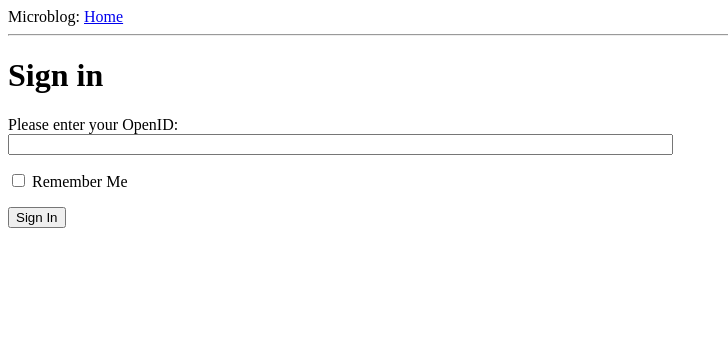
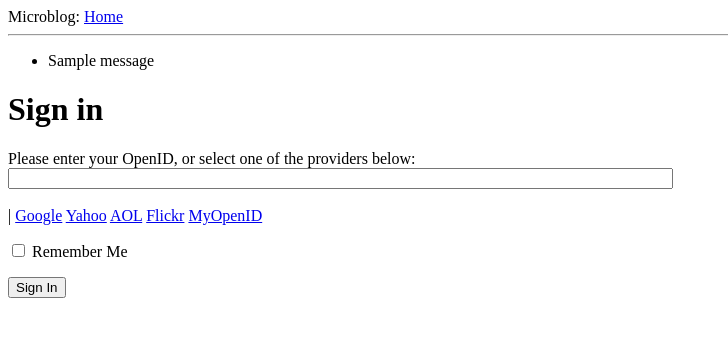
Before and after one commit to calb3ars/berkeley_bathroom, a Flask app: page /login in a window 1280 px wide. Shown: the top 337 px of the page, without its empty margins (0-728 px from the left). Run offline with Flask 2, Linux system fonts and the light colour scheme; one stand-in notice (Sample message) is shown.

Commit message:
added OpenID providers

```diff
--- a/app/templates/base.html
+++ b/app/templates/base.html
@@ -9,6 +9,15 @@
 	<body>
 		<div>Microblog: <a href="/index">Home</a></div>
 		<hr>
+		{% with messages = get_flashed_messages() %}
+			{% if messages %}
+				<ul>
+					{% for message in messages %}
+						<li>{{ message }}</li>
+					{% endfor %}
+				</ul>
+			{% endif %}
+		{% endwith %}
 		{% block content %}{% endblock %}
 	</body>
 </html>
--- a/app/templates/login.html
+++ b/app/templates/login.html
@@ -2,12 +2,32 @@
 {% extends "base.html" %}
 
 {% block content %}
+<script type="text/javascript">
+	function set_openid(openid, pr)
+		{
+			u = openid.search('<username>')
+			if (u != -1) {
+				//openid requires username
+				user = prompt('Enter your ' + pr + ' username:')
+				openid = openid.substr(0, u) + user
+			}
+			form = document.forms['login'];
+			form.elements['openid'].value = openid
+		}
+</script>
+
 	<h1>Sign in</h1>
 	<form action="" method="post" name="login">
 		{{ form.hidden_tag() }}
 		<p>
-			Please enter your OpenID:<br>
-			{{ form.openid(size=80) }}
+			Please enter your OpenID, or select one of the providers below:<br>
+			{{ form.openid(size=80) }}<br>
+			{% for error in form.openid.errors %}
+				<span style="color: red;">[{{error}}]</span>
+			{% endfor %}<br>
+			|{% for pr in providers %}
+				<a href="javascript:set_openid('{{ pr.url }}', '{{ pr.name }}');">{{ pr.name }}</a>
+			{% endfor %}
 		</p>
 		<p>
 			{{ form.remember_me }} Remember Me
--- a/app/views.py
+++ b/app/views.py
@@ -1,4 +1,4 @@
-from flask import render_template #function to load template from Flask framework
+from flask import render_template, flash, redirect #function to load template from Flask framework
 from app import app
 from .forms import LoginForm
 
@@ -32,9 +32,14 @@ def index():
 @app.route ('/login', methods=['GET', 'POST'])
 def login():
 	form = LoginForm()
+	if form.validate_on_submit():
+			flash('Login requested for OpenID="%s", remember_me=%s' %
+				(form.openid.data, str(form.remember_me.data)))
+			return redirect('/index')
 	return render_template('login.html',
 							title='Sign In',
-							form=form)
+							form=form,
+							providers=app.config['OPENID_PROVIDERS'])
 
 #you can change the URL based on variables
 #@app.route('/user/<username>')
```
Also changed, not shown: config.py (+8 -0 lines), 2 other files.
